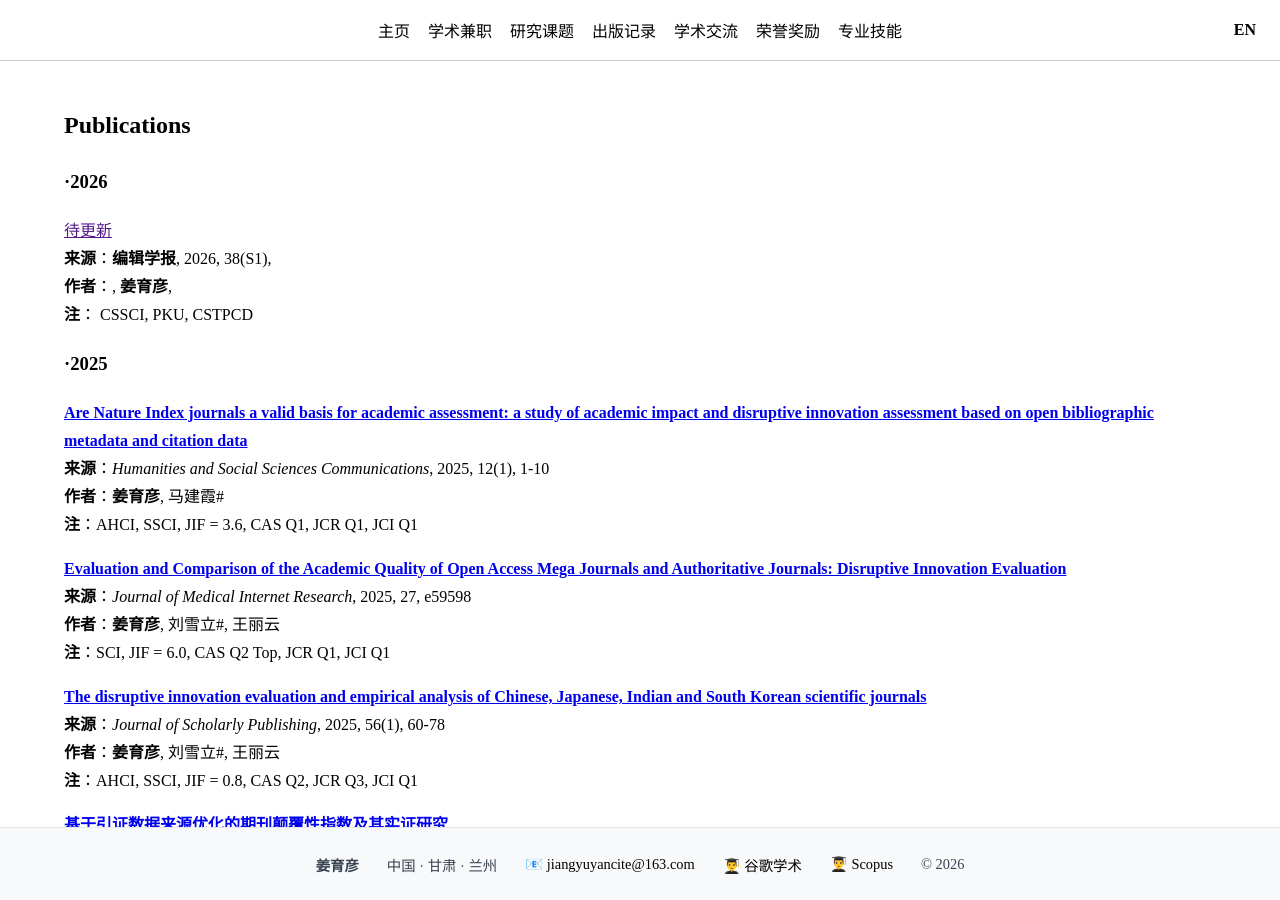
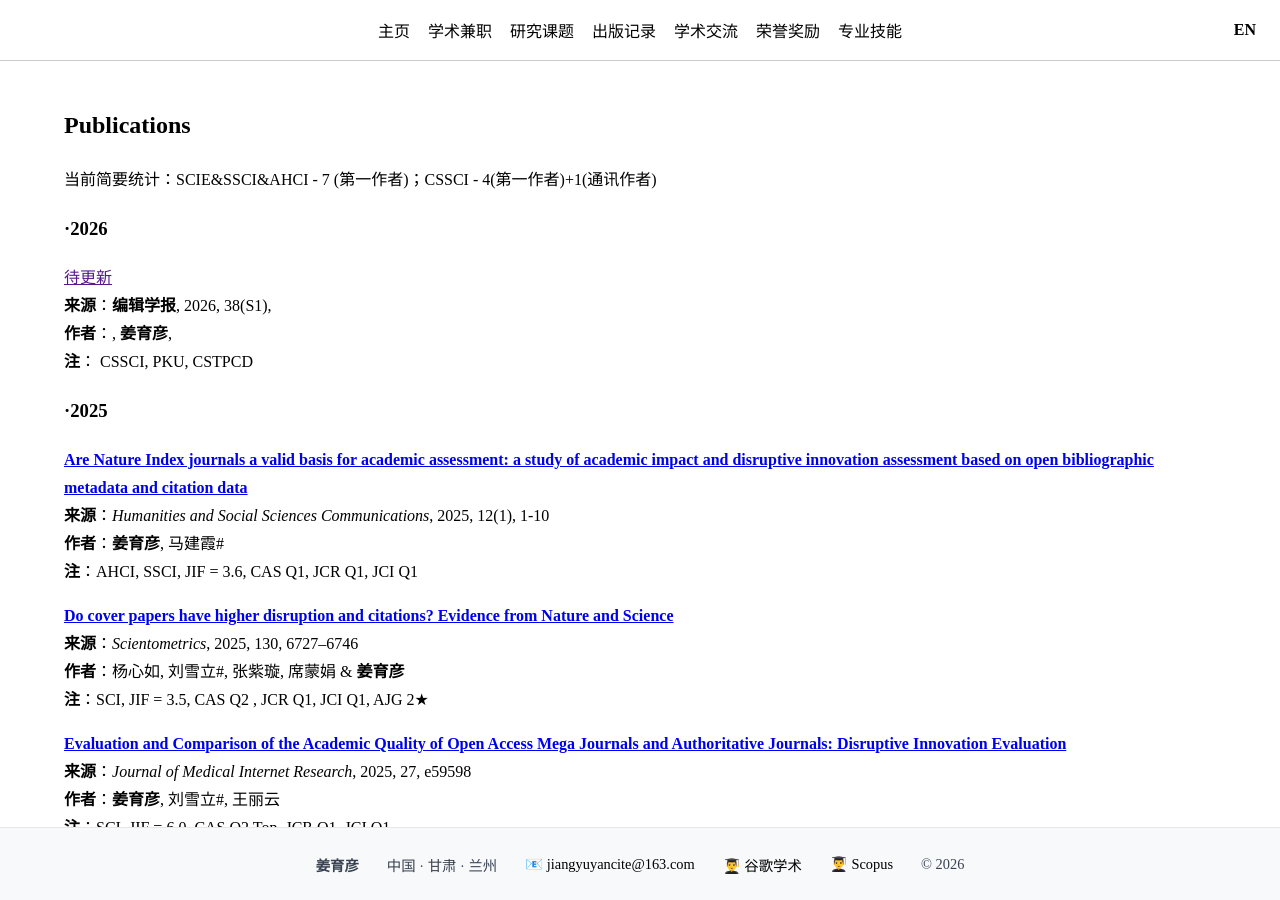
Before and after one commit to jiang-yuyan/Yuyan-Jiang-CV, a Jekyll site: the page built from publication/publications-zh.md, in a window 1280 px wide and 900 px high. Built offline with Jekyll 4.4.1, drawn with Linux system fonts in a browser that asks for light colours.

Commit message:
update info

```diff
--- a/publication/publications-zh.md
+++ b/publication/publications-zh.md
@@ -4,6 +4,8 @@ title: publications-zh
 ---
 
 ## Publications
+
+当前简要统计：SCIE&SSCI&AHCI - 7 (第一作者)；CSSCI - 4(第一作者)+1(通讯作者)
 
 <h3 id="publications-2026">·2026</h3>
 [待更新]()
@@ -17,6 +19,11 @@ title: publications-zh
 **来源**：*Humanities and Social Sciences Communications*, 2025, 12(1), 1-10
 **作者**：__姜育彦__, 马建霞#
 **注**：AHCI, SSCI, JIF = 3.6, CAS Q1, JCR Q1, JCI Q1
+
+[**Do cover papers have higher disruption and citations? Evidence from Nature and Science**](https://link.springer.com/article/10.1007/s11192-025-05486-w)
+**来源**：*Scientometrics*, 2025, 130,  6727–6746
+**作者**：杨心如, 刘雪立#, 张紫璇, 席蒙娟 & __姜育彦__
+**注**：SCI, JIF = 3.5, CAS Q2 , JCR Q1, JCI Q1, AJG 2★
 
 [**Evaluation and Comparison of the Academic Quality of Open Access Mega Journals and Authoritative Journals: Disruptive Innovation Evaluation**](https://www.jmir.org/2025/1/e59598)
 **来源**：*Journal of Medical Internet Research*, 2025, 27, e59598
```
Also changed, not shown: publication/publications.md (+7 -0 lines), role/roles-zh.md (+1 -1 lines), role/roles.md (+1 -1 lines).
